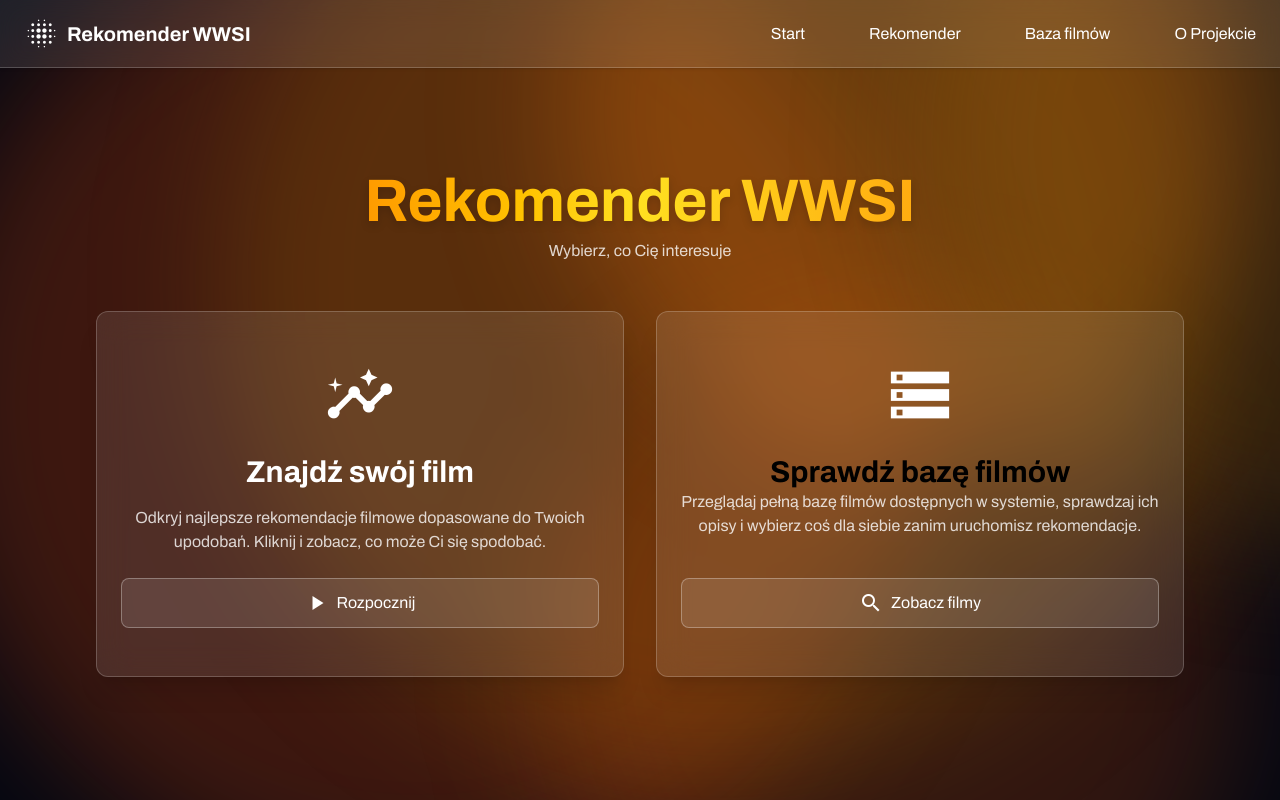
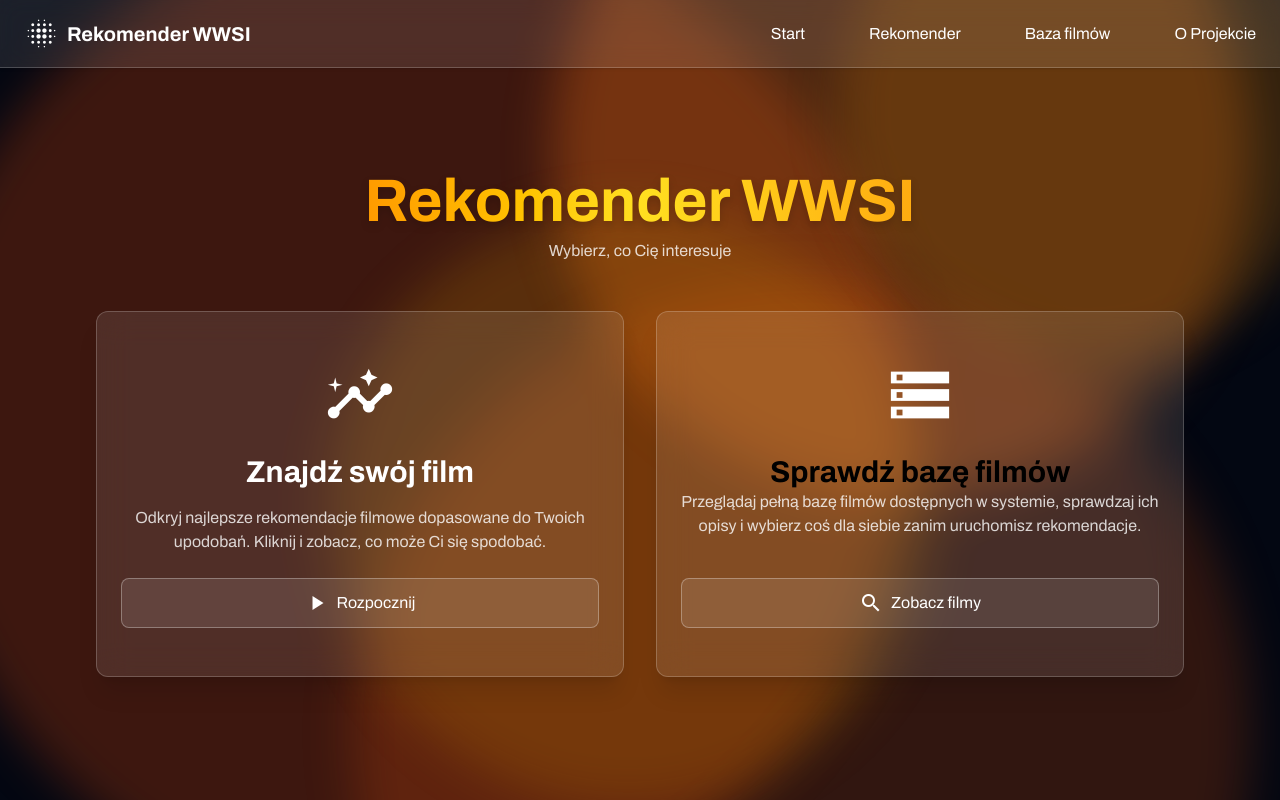
Before and after one commit to Swierszczykowaty/recommender-web, a Next.js app: page / in a window 1280 px wide. Built offline with nearby package versions, Linux system fonts and the light colour scheme.

Commit message:
[ADD] - bg optymalization + Json import

```diff
--- a/src/components/Background.tsx
+++ b/src/components/Background.tsx
@@ -1,133 +1,83 @@
 'use client';
 
-import React, { useMemo } from 'react'; // Krok 1: Import useMemo
+import React, { useMemo } from 'react';
+import { usePathname } from 'next/navigation';
 import { motion } from 'framer-motion';
-import { usePathname } from 'next/navigation';
-
-
+const AnimatedBlob = ({
+  className,
+  color,
+  x = 0,
+  y = 0,
+  duration = 10,
+}: {
+  className: string;
+  color: string;
+  x?: number;
+  y?: number;
+  duration?: number;
+}) => (
+  <motion.div
+    className={`absolute rounded-full blur-xl pointer-events-none will-change-transform ${className}`}
+    animate={{
+      y: [0, y, 0],
+      x: [0, x, 0],
+      backgroundColor: color,
+    }}
+    transition={{
+      backgroundColor: { duration: 0.8, ease: 'easeInOut' },
+      x: { duration, repeat: Infinity, ease: 'easeInOut' },
+      y: { duration, repeat: Infinity, ease: 'easeInOut' },
+    }}
+  />
+);
 const colorConfig = {
-  // strona główna  – przygaszony pomarańcz
   default: [
-    'rgba(194, 65, 12, 0.3)',   // orange-700
-    'rgba(234, 88, 12, 0.2)',   // orange-600
-    'rgba(249, 115, 22, 0.3)',  // orange-500
-    'rgba(202, 138, 4, 0.2)',   // amber-700
-    'rgba(161, 98, 7, 0.3)',    // amber-800
+    'rgba(194, 65, 12, 0.3)',
+    'rgba(234, 88, 12, 0.2)',
+    'rgba(249, 115, 22, 0.3)',
+    'rgba(202, 138, 4, 0.2)',
+    'rgba(161, 98, 7, 0.3)',
   ],
-
-  // /movies  – chłodniejsze, ciemne niebiesko-cyjanowe
   '/movies': [
-    'rgba(30, 58, 138, 0.3)',   // indigo-900
-    'rgba(29, 78, 216, 0.3)',   // blue-700
-    'rgba(37, 99, 235, 0.3)',   // blue-600
-    'rgba(6, 95, 212, 0.3)',    // blue-600 variant
-    'rgba(12, 74, 110, 0.3)',   // cyan-800
+    'rgba(30, 58, 138, 0.3)',
+    'rgba(29, 78, 216, 0.3)',
+    'rgba(37, 99, 235, 0.3)',
+    'rgba(6, 95, 212, 0.3)',
+    'rgba(12, 74, 110, 0.3)',
   ],
-
-  // /recommender – głęboki fiolet z domieszką magenty
-'/recommender': [
-  'rgba(88, 28, 135, 0.25)',   // głęboki fiolet (purple-900)
-  'rgba(147, 51, 234, 0.2)',  // klasyczny fiolet (purple-600)
-  'rgba(236, 72, 153, 0.2)',  // pink-500 z niższą alfą
-  'rgba(244, 114, 182, 0.18)', // pink-300, bardzo subtelny
-  'rgba(109, 40, 217, 0.3)',  // purple-700
-],
-
-  // /about – stonowana zieleń / teal
+  '/recommender': [
+    'rgba(88, 28, 135, 0.25)',
+    'rgba(147, 51, 234, 0.2)',
+    'rgba(236, 72, 153, 0.2)',
+    'rgba(244, 114, 182, 0.18)',
+    'rgba(109, 40, 217, 0.3)',
+  ],
   '/about': [
-    'rgba(22, 163, 74, 0.2)',   // green-700
-    'rgba(5, 150, 105, 0.3)',   // emerald-700
-    'rgba(34, 197, 94, 0.2)',   // green-500
-    'rgba(3, 84, 63, 0.3)',     // teal-900
-    'rgba(20, 184, 166, 0.2)',  // teal-500
+    'rgba(22, 163, 74, 0.2)',
+    'rgba(5, 150, 105, 0.3)',
+    'rgba(34, 197, 94, 0.2)',
+    'rgba(3, 84, 63, 0.3)',
+    'rgba(20, 184, 166, 0.2)',
   ],
 } as const;
 
 export default function AnimatedBackground({ dynamicColors }: { dynamicColors?: string[] }) {
   const pathname = usePathname();
 
+
   const colors = useMemo(() => {
-    if (dynamicColors && dynamicColors.length >= 5) return dynamicColors;
+if (Array.isArray(dynamicColors) && dynamicColors.length >= 5) return dynamicColors;
     const basePath = '/' + pathname.split('/')[1];
-    type PathKey = keyof typeof colorConfig;
-    return basePath in colorConfig
-      ? [...colorConfig[basePath as PathKey]]
-      : [...colorConfig.default];
+    return colorConfig[basePath as keyof typeof colorConfig] ?? colorConfig.default;
   }, [pathname, dynamicColors]);
-
-
-  const commonClasses = 'absolute rounded-full blur-3xl pointer-events-none';
 
   return (
     <>
-      <motion.div
-        className={`${commonClasses} top-0 left-[-10%] w-[1000px] h-[1000px]`}
-        animate={{
-          y: [0, -100, 0],
-          x: [0, 50, 0],
-          backgroundColor: colors[0],
-        }}
-        // Krok 3: Zdefiniowanie osobnych przejść dla każdej właściwości
-        transition={{
-          // Jednorazowa, płynna animacja dla zmiany koloru
-          backgroundColor: { duration: 0.8, ease: 'easeInOut' },
-          // Nieskończona pętla tylko dla ruchu
-          x: { duration: 10, repeat: Infinity, ease: 'easeInOut' },
-          y: { duration: 10, repeat: Infinity, ease: 'easeInOut' },
-        }}
-      />
-      <motion.div
-        className={`${commonClasses} top-[30%] right-0 w-[700px] h-[700px]`}
-        animate={{
-          y: [0, 100, 0],
-          x: [0, -50, 0],
-          backgroundColor: colors[1],
-        }}
-        transition={{
-          backgroundColor: { duration: 0.8, ease: 'easeInOut' },
-          x: { duration: 8, repeat: Infinity, ease: 'easeInOut' },
-          y: { duration: 8, repeat: Infinity, ease: 'easeInOut' },
-        }}
-      />
-      <motion.div
-        className={`${commonClasses} bottom-60 left-[40%] w-[700px] h-[700px]`}
-        animate={{
-          y: [0, -100, 0],
-          x: [0, 50, 0],
-          backgroundColor: colors[2],
-        }}
-        transition={{
-          backgroundColor: { duration: 0.8, ease: 'easeInOut' },
-          x: { duration: 12, repeat: Infinity, ease: 'easeInOut' },
-          y: { duration: 12, repeat: Infinity, ease: 'easeInOut' },
-        }}
-      />
-      <motion.div
-        className={`${commonClasses} bottom-[-20%] left-[10%] w-[1000px] h-[1000px]`}
-        animate={{
-          y: [0, -200, 0],
-          x: [0, 100, 0],
-          backgroundColor: colors[3],
-        }}
-        transition={{
-          backgroundColor: { duration: 0.8, ease: 'easeInOut' },
-          x: { duration: 14, repeat: Infinity, ease: 'easeInOut' },
-          y: { duration: 14, repeat: Infinity, ease: 'easeInOut' },
-        }}
-      />
-      <motion.div
-        className={`${commonClasses} top-[-20%] left-[80%] w-[800px] h-[800px]`}
-        animate={{
-          y: [0, -100, 0],
-          x: [0, -100, 0],
-          backgroundColor: colors[4],
-        }}
-        transition={{
-          backgroundColor: { duration: 0.8, ease: 'easeInOut' },
-          x: { duration: 10, repeat: Infinity, ease: 'easeInOut' },
-          y: { duration: 10, repeat: Infinity, ease: 'easeInOut' },
-        }}
-      />
+      <AnimatedBlob className="top-0 left-[-10%] w-[1000px] h-[1000px]" color={colors[0]} x={40} y={-80} duration={10} />
+      <AnimatedBlob className="top-[30%] right-0 w-[900px] h-[900px]" color={colors[1]} x={-40} y={60} duration={8} />
+      <AnimatedBlob className="bottom-60 left-[40%] w-[700px] h-[700px]" color={colors[2]} x={40} y={-60} duration={12} />
+      <AnimatedBlob className="bottom-[-10%] left-[20%] w-[600px] h-[600px]" color={colors[3]} x={80} y={-80} duration={14} />
+      <AnimatedBlob className="top-[-10%] left-[70%] w-[500px] h-[500px]" color={colors[4]} x={-60} y={-60} duration={10} />
     </>
   );
 }
--- a/src/components/MovieList.tsx
+++ b/src/components/MovieList.tsx
@@ -8,19 +8,17 @@ import MovieCard from "@/components/MovieCard";
 import SearchBar from "@/components/SearchBar";
 import MovieFilters from "@/components/MovieFilters";
 import MovieSort from "@/components/MovieSort";
-import moviesDataRaw from "@/data/full_data_web.json";
 import { filterMovies } from "@/lib/filterMovies";
 import { sortMovies } from "@/lib/sortMovies";
 import { motion } from "framer-motion";
 import type { Movie } from "@/types/movie";
 
-const moviesData: Movie[] = moviesDataRaw as Movie[];
 const ITEMS_PER_PAGE = 24;
 type MoviesListProps = {
   movies: Movie[];
-  // ...inne propsy jeśli trzeba
 };
 export default function MoviesList({ movies }: MoviesListProps) {
+
   const searchParams = useSearchParams();
   const router = useRouter();
   const pageFromParams = Number(searchParams.get("page")) || 1;
@@ -31,7 +29,7 @@ export default function MoviesList({ movies }: MoviesListProps) {
   const sortBy = searchParams.get("sort") || "";
 
   const filteredMovies = useMemo(() => {
-    let filtered = filterMovies(moviesData, query);
+    let filtered = filterMovies(movies, query);
 
     filtered = filtered.filter((movie) => {
       const genreList = movie.genres?.split(", ") ?? [];
@@ -45,7 +43,7 @@ export default function MoviesList({ movies }: MoviesListProps) {
     });
 
     return sortMovies(filtered, sortBy);
-  }, [query, genre, minRating, minYear, sortBy]);
+}, [movies, query, genre, minRating, minYear, sortBy]);
 
   const [currentPage, setCurrentPage] = useState(pageFromParams);
   const totalPages = Math.ceil(filteredMovies.length / ITEMS_PER_PAGE);
```
